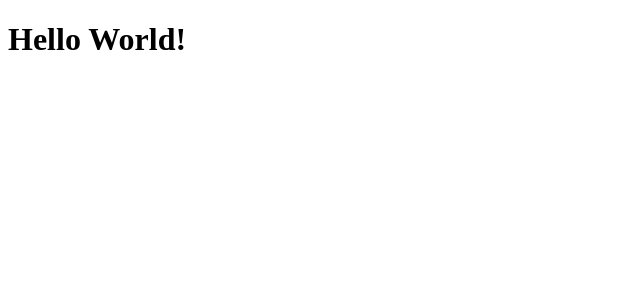
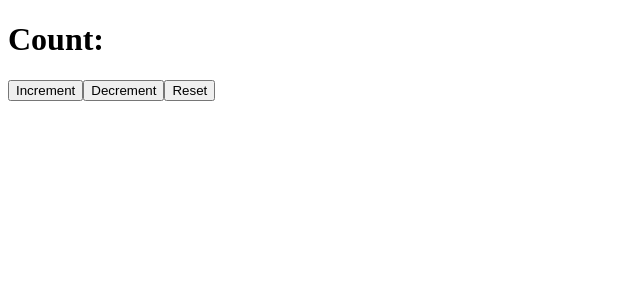
Before and after one commit to CHart-Cavanaugh/BasicCounter, a React (Create React App) app: page / in a window 1280 px wide. Shown: the top 300 px of the page, without its empty margins (0-640 px from the left). Built offline with nearby package versions, Linux system fonts and the light colour scheme.

Commit message:
Added the Counter component of src/features/counter/Counter.js as a child component for the App component of src/App.js

```diff
--- a/src/App.js
+++ b/src/App.js
@@ -1,7 +1,9 @@
+import Counter from './features/counter/Counter';
+
 const App = () => {
     return (
         <div id="app-container">
-            <h1>Hello World!</h1>
+            <Counter />
         </div>
     );
 }
```
